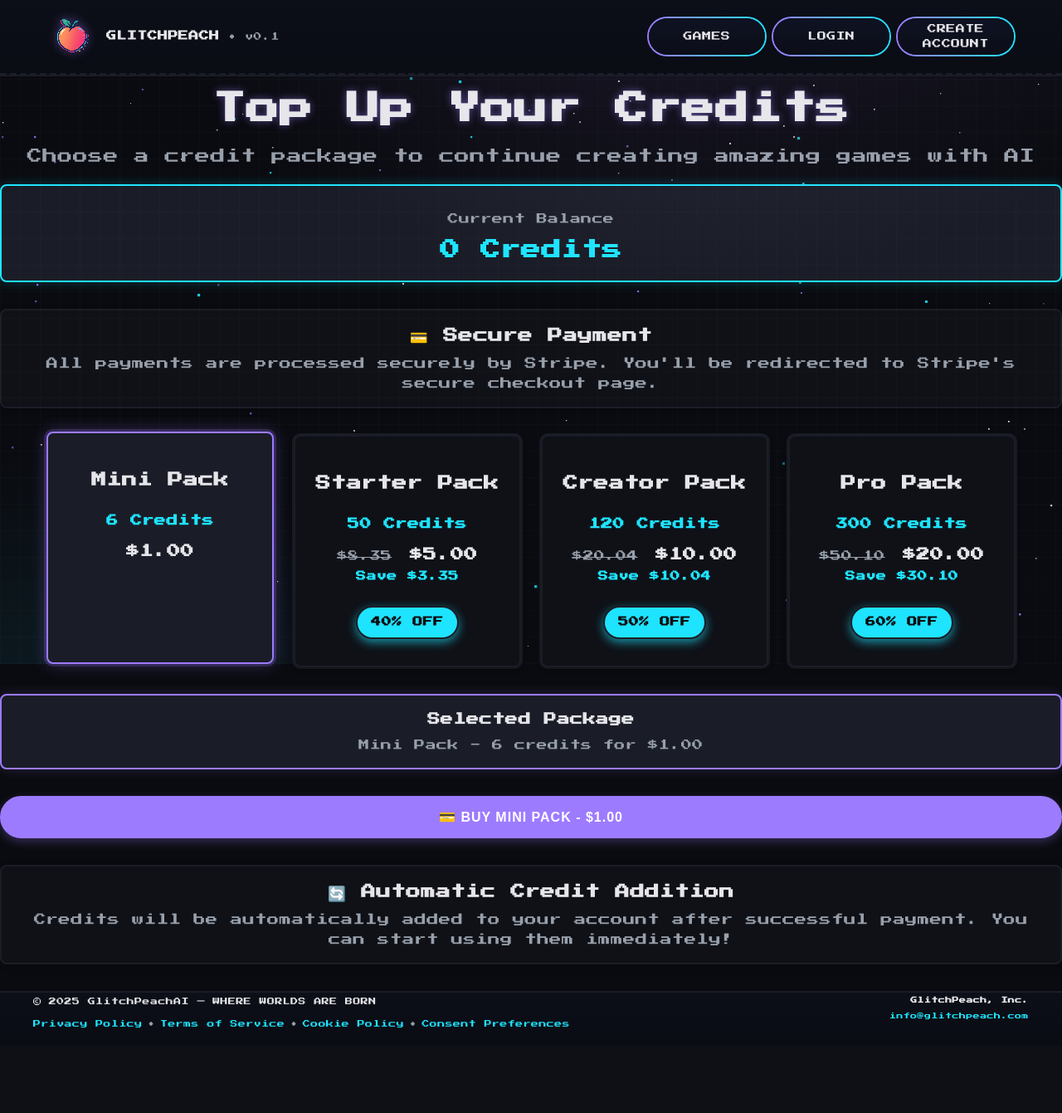
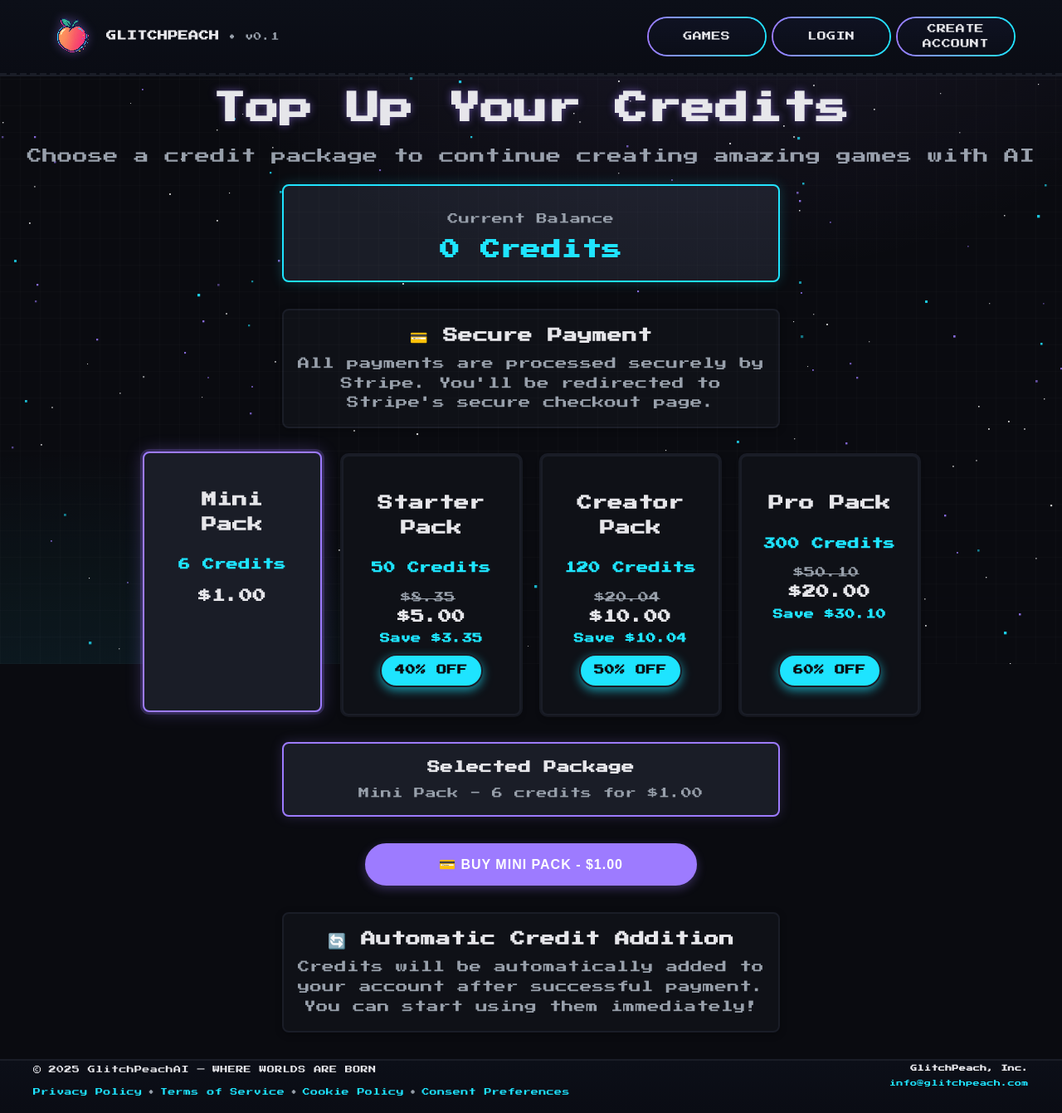
Before and after one commit to AgvanTsydypov/gameengine, a Flask app: page /payment in a window 1280 px wide. Shown: the whole page at 83% size. Before the commit the page ends 1238 px from the top, so only its background shows below. Run offline with Flask 3, Linux system fonts and the light colour scheme; some libraries are stand-ins or nearby versions.

Commit message:
payments ui fix

```diff
--- a/templates/payment.html
+++ b/templates/payment.html
@@ -9,7 +9,7 @@
     display:grid;
     gap:24px;
     grid-template-columns:1fr;
-    max-width:1200px;margin:2rem auto;padding:0 1rem;
+    max-width:1000px;margin:2rem auto;padding:0 2rem;
   }
   @media (min-width:640px){ .credit-packages{ grid-template-columns:repeat(2,1fr);} }
   @media (min-width:1024px){ .credit-packages{ grid-template-columns:repeat(4,1fr);} }
@@ -86,9 +86,9 @@
   }
 
   /* ==== BUY BUTTON ==== */
-  .buy-button-container{text-align:center;margin:2rem 0;}
+  .buy-button-container{text-align:center;margin:2rem 0;max-width:600px;margin-left:auto;margin-right:auto;padding:0 2rem;}
   .buy-button{
-    width:100%;border-radius:8px;background:#9d7bff;color:#fff;padding:14px 24px;
+    width:100%;max-width:400px;border-radius:8px;background:#9d7bff;color:#fff;padding:14px 24px;
     border:2px solid #9d7bff;font-weight:600;font-size:1rem;cursor:pointer;transition:all .2s ease;
     text-decoration:none;display:inline-block;text-transform:uppercase;letter-spacing:1px;
     box-shadow:0 4px 12px rgba(157,123,255,.3);
@@ -112,12 +112,14 @@
   .current-balance{
     background:#1a1d27;border:2px solid #1ee4ff;border-radius:8px;padding:1rem;margin-bottom:2rem;text-align:center;
     box-shadow:0 0 15px rgba(30,228,255,.2);
+    max-width:600px;margin-left:auto;margin-right:auto;
   }
   .balance-amount{font-size:1.5rem;font-weight:700;color:#1ee4ff;text-align:center;}
 
   .payment-info{
     background:#0f1117;border:2px solid #1a1d27;border-radius:8px;padding:1rem;margin-bottom:2rem;text-align:center;
     box-shadow:0 2px 8px rgba(0,0,0,.3);
+    max-width:600px;margin-left:auto;margin-right:auto;
   }
   .payment-info h3{margin:0 0 .5rem 0;color:#e6e6ea;font-size:1.1rem;}
   .payment-info p{margin:0;color:#98a0ab;font-size:.9rem;}
@@ -125,6 +127,7 @@
   .selection-info{
     background:#1a1d27;border:2px solid #9d7bff;border-radius:8px;padding:1rem;margin:1rem 0;text-align:center;display:none;
     box-shadow:0 0 15px rgba(157,123,255,.2);
+    max-width:600px;margin-left:auto;margin-right:auto;
   }
   .selection-info h3{color:#e6e6ea;margin:0 0 .5rem 0;text-align:center;}
   .selection-info p{color:#98a0ab;margin:0;text-align:center;}
@@ -134,7 +137,7 @@
 
 {% block content %}
 <div class="container mx-auto px-4 py-8">
-  <div class="max-w-6xl mx-auto">
+  <div class="max-w-4xl mx-auto">
     <div class="text-center mb-8" style="text-align:center;width:100%;">
       <h1 style="color:#e6e6ea;font-size:2.5rem;font-weight:bold;margin-bottom:1rem;text-shadow:0 0 10px rgba(157,123,255,.5);text-align:center;width:100%;">Top Up Your Credits</h1>
       <p style="color:#98a0ab;font-size:1.125rem;text-align:center;width:100%;">Choose a credit package to continue creating amazing games with AI</p>
```
